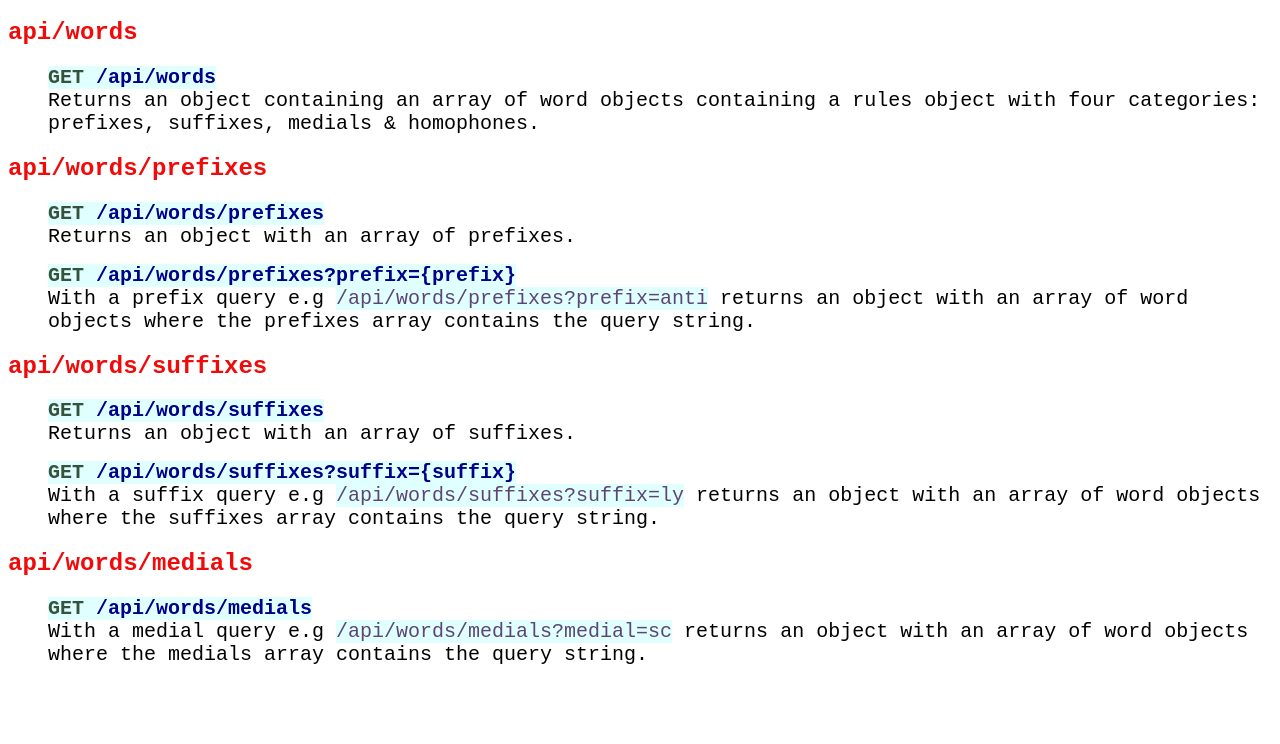
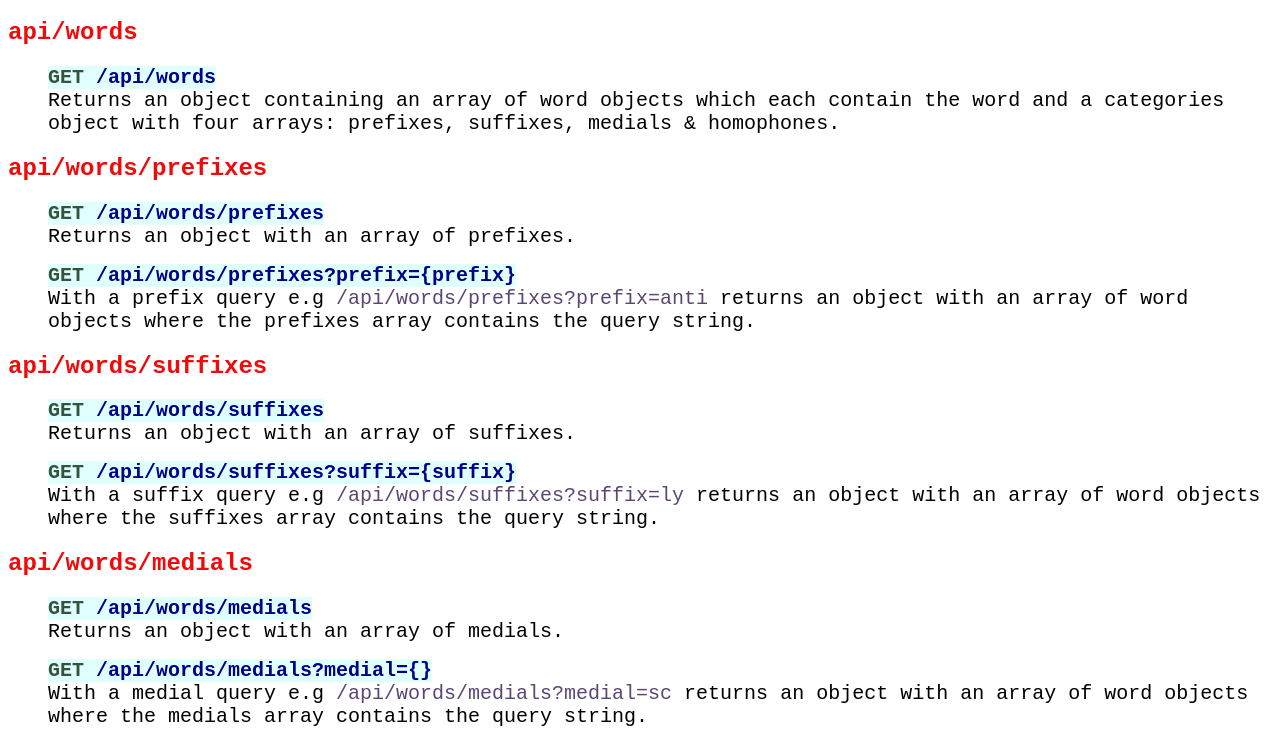
Before and after one commit to Chenerywoman/BE-PT-Project-Spelling-Bee, a website: page public/index.html in a window 1280 px wide. Shown: the part 61-805 px from the top of the page. Drawn offline with Linux system fonts and the light colour scheme.

Commit message:
amending medials route to show both plain route & with query string

```diff
--- a/public/index.html
+++ b/public/index.html
@@ -9,7 +9,7 @@
         <h2>api/words</h2>
         <ul>
             <li class="api"><span class="endpoint"><span class="http">GET</span> <span class="route">/api/words</span></span></li>
-            <li class="listItem">Returns an object containing an array of word objects containing a rules object with four categories: prefixes, suffixes, medials & homophones.</li>
+            <li class="listItem">Returns an object containing an array of word objects which each contain the word and a categories object with four arrays: prefixes, suffixes, medials & homophones.</li>
         </ul>
         <h2>api/words/prefixes</h2>
         <ul>
@@ -33,6 +33,10 @@
         <h2>api/words/medials</h2>
         <ul>
             <li class="api"><span class="endpoint"><span class="http">GET</span> <span class="route">/api/words/medials</span></span></li>
+            <li class="listItem">Returns an object with an array of medials.</li>
+        </ul>
+        <ul>
+            <li class="api"><span class="endpoint"><span class="http">GET</span> <span class="route">/api/words/medials?medial={}</span></span></li>
             <li class="listItem">With a medial query e.g <span class="query">/api/words/medials?medial=sc</span> returns an object with an array of word objects where the medials array contains the query string. </li>
         </ul>
     </p>
--- a/public/main.css
+++ b/public/main.css
@@ -42,5 +42,4 @@ ul {
 
 .query {
     color: rgb(93, 69, 116);
-    background-color: lightcyan
 }
```
